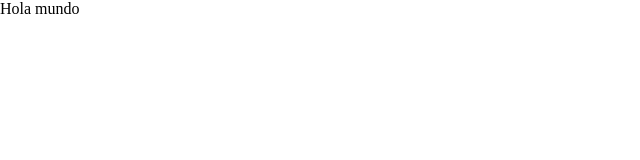
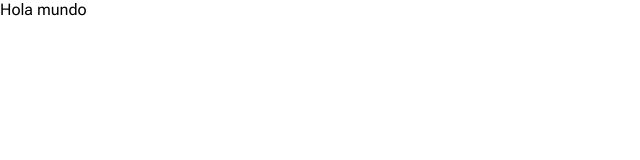
Before and after one commit to abizmo/pomodoro, a React (Vite) app: page / in a window 1280 px wide. Shown: the top 160 px of the page, without its empty margins (0-640 px from the left). Built offline with nearby package versions, Linux system fonts and the light colour scheme.

Commit message:
refactor: make theme component

```diff
--- a/index.html
+++ b/index.html
@@ -4,6 +4,12 @@
     <meta charset="UTF-8" />
     <meta name="viewport" content="width=device-width, initial-scale=1.0" />
     <title>Pomodoro Timer</title>
+    <link rel="preconnect" href="https://fonts.googleapis.com" />
+    <link rel="preconnect" href="https://fonts.gstatic.com" crossorigin />
+    <link
+      href="https://fonts.googleapis.com/css2?family=Roboto+Flex:wght@200;400;500;700&display=swap"
+      rel="stylesheet"
+    />
   </head>
   <body>
     <div id="root"></div>
--- a/package.json
+++ b/package.json
@@ -17,8 +17,8 @@
     "@types/react": "^18.0.28",
     "@types/react-dom": "^18.0.11",
     "@types/styled-components": "^5.1.26",
-    "@typescript-eslint/eslint-plugin": "^5.57.0",
-    "@typescript-eslint/parser": "^5.57.0",
+    "@typescript-eslint/eslint-plugin": "^5.57.1",
+    "@typescript-eslint/parser": "^5.57.1",
     "@vitejs/plugin-react": "^3.1.0",
     "eslint": "^8.37.0",
     "eslint-config-standard": "^17.0.0",
@@ -26,7 +26,7 @@
     "eslint-plugin-n": "^15.7.0",
     "eslint-plugin-promise": "^6.1.1",
     "eslint-plugin-react": "^7.32.2",
-    "typescript": "^4.9.3",
+    "typescript": "^4.9.5",
     "vite": "^4.2.0"
   }
 }
--- a/src/App.tsx
+++ b/src/App.tsx
@@ -1,12 +1,10 @@
-import { ThemeProvider } from 'styled-components';
-import GlobalStyle, { myTheme } from './theme/GlobalStyle';
+import Theme from './theme';
 
 function App() {
   return (
-    <ThemeProvider theme={myTheme}>
-      <GlobalStyle />
+    <Theme>
       <h1>Hola mundo</h1>
-    </ThemeProvider>
+    </Theme>
   );
 }
 
--- a/src/theme/GlobalStyle.tsx
+++ b/src/theme/GlobalStyle.tsx
@@ -1,76 +1,15 @@
-import { DefaultTheme, createGlobalStyle, css } from 'styled-components';
+import { createGlobalStyle } from 'styled-components';
 
-const reset = css`
-  *,
-  *::before,
-  *::after {
-    box-sizing: border-box;
-  }
+import resetCSS from './reset';
 
-  * {
-    margin: 0;
-    padding: 0;
-    font: inherit;
-  }
-
-  html:focus-within {
-    scroll-behavior: smooth;
-  }
+const GlobalStyle = createGlobalStyle`
+  ${resetCSS}
 
   body {
-    font-synthesis: none;
-    text-rendering: optimizeLegibility;
-    -webkit-font-smoothing: antialiased;
-    -moz-osx-font-smoothing: grayscale;
-    -webkit-text-size-adjust: 100%;
-  }
-
-  a {
-    text-decoration: none;
-  }
-
-  img,
-  picture,
-  svg {
-    display: block;
-    max-width: 100%;
-  }
-
-  ul[role='list'],
-  ol[role='list'] {
-    list-style: none;
-  }
-
-  @media (prefers-reduced-motion: reduce) {
-    html:focus-within {
-      scroll-behavior: auto;
-    }
-
-    *,
-    *::before,
-    *::after {
-      animation-duration: 0.01ms !important;
-      animation-iteration-count: 1 !important;
-      transition-duration: 0.01ms !important;
-      scroll-behavior: auto !important;
-    }
+    background-color: ${(props) => props.theme.colors.light.red[50]};
+    color: ${({ theme }) => theme.colors.light.red[900]};
+    font-family: ${({ theme }) => theme.fontFamily.sans};
   }
 `;
 
-const GlobalStyle = createGlobalStyle`
-  ${reset}
-  body {
-    background-color: ${(props) => props.theme.colors.secondary};
-  }
-`;
-
-export const myTheme: DefaultTheme = {
-  borderRadius: '5px',
-
-  colors: {
-    main: 'cyan',
-    secondary: 'white',
-  },
-};
-
 export default GlobalStyle;
--- /dev/null
+++ b/src/theme/index.tsx
@@ -0,0 +1,16 @@
+import { PropsWithChildren } from 'react';
+import { ThemeProvider } from 'styled-components';
+
+import GlobalStyle from './GlobalStyle';
+import theme from './theme';
+
+function Theme({ children }: PropsWithChildren) {
+  return (
+    <ThemeProvider theme={theme}>
+      <GlobalStyle />
+      {children}
+    </ThemeProvider>
+  );
+}
+
+export default Theme;
--- /dev/null
+++ b/src/theme/reset.ts
@@ -0,0 +1,60 @@
+import { css } from 'styled-components';
+
+const resetCSS = css`
+  *,
+  *::before,
+  *::after {
+    box-sizing: border-box;
+  }
+
+  * {
+    margin: 0;
+    padding: 0;
+    font: inherit;
+  }
+
+  html:focus-within {
+    scroll-behavior: smooth;
+  }
+
+  body {
+    font-synthesis: none;
+    text-rendering: optimizeLegibility;
+    -webkit-font-smoothing: antialiased;
+    -moz-osx-font-smoothing: grayscale;
+    -webkit-text-size-adjust: 100%;
+  }
+
+  a {
+    text-decoration: none;
+  }
+
+  img,
+  picture,
+  svg {
+    display: block;
+    max-width: 100%;
+  }
+
+  ul[role='list'],
+  ol[role='list'] {
+    list-style: none;
+  }
+
+  @media (prefers-reduced-motion: reduce) {
+    html:focus-within {
+      scroll-behavior: auto;
+    }
+
+    *,
+    *::before,
+    *::after {
+      animation-duration: 0.01ms !important;
+      animation-iteration-count: 1 !important;
+      transition-duration: 0.01ms !important;
+      scroll-behavior: auto !important;
+    }
+  }
+`;
+
+export default resetCSS;
--- /dev/null
+++ b/src/theme/theme.ts
@@ -0,0 +1,73 @@
+import { type DefaultTheme } from 'styled-components';
+
+const theme: DefaultTheme = {
+  colors: {
+    light: {
+      blue: {
+        text: 'hsl(208, 54%, 18%)',
+        bg: 'hsl(208, 100%, 97%)',
+        main: 'hsla(208, 100%, 65%, 0.62)',
+        secondary: 'hsla(208, 100%, 65%, 0.15)',
+      },
+      green: {
+        text: 'hsl(132, 52%, 16%)',
+        bg: 'hsl(134, 100%, 97%)',
+        main: 'hsla(134, 66%, 58%, 0.62)',
+        secondary: 'hsla(134, 66%, 58%, 0.15)',
+      },
+      red: {
+        text: 'hsl(0, 54%, 18%)',
+        bg: 'hsl(0, 100%, 97%)',
+        main: 'hsla(0, 100%, 65%, 0.71)',
+        secondary: 'hsla(0, 100%, 65%, 0.15)',
+      },
+      neutral: {
+        off: 'hsla(0, 0%, 0%, 0.24)',
+        line: 'hsla(0, 0%, 0%, 0.15)',
+        border: 'hsla(0, 0%, 0%, 0.05)',
+      },
+    },
+    dark: {
+      blue: {
+        bg: 'hsl(207, 53%, 3%)',
+        'text-secondary': 'hsl(207, 100%, 93%)',
+        text: 'hsl(208, 100%, 97%)',
+        main: 'hsla(208, 100%, 65%, 0.62)',
+        secondary: 'hsla(208, 100%, 65%, 0.15)',
+      },
+      green: {
+        bg: 'hsl(133, 53%, 3%)',
+        'text-secondary': 'hsl(135, 77%, 92%)',
+        text: 'hsl(134, 100%, 97%)',
+        main: 'hsla(134, 66%, 58%, 0.62)',
+        secondary: 'hsla(134, 66%, 58%, 0.15)',
+      },
+      red: {
+        bg: 'hsl(0, 53%, 3%)',
+        'text-secondary': 'hsl(0, 100%, 93%)',
+        text: 'hsl(0, 100%, 97%)',
+        main: 'hsla(0, 100%, 65%, 0.71)',
+        secondary: 'hsla(0, 100%, 65%, 0.15)',
+      },
+      neutral: {
+        off: 'hsla(0, 0%, 100%, 0.24)',
+        line: 'hsla(0, 0%, 100%, 0.15)',
+        border: 'hsla(0, 0%, 100%, 0.05)',
+      },
+    },
+  },
+  fontFamily: {
+    sans: 'Roboto Flex, sans-serif',
+  },
+  fontSizes: {
+    sm: '12px',
+    md: '16px',
+    lg: '24px',
+    xl: '256px',
+  },
+  lineHeight: {
+    tight: '85%',
+  },
+};
+
+export default theme;
```
Also changed, not shown: src/theme/styled.d.ts (+45 -4 lines), .eslintrc.cjs, 1 other file (tests, documents, lock files or other folders).
